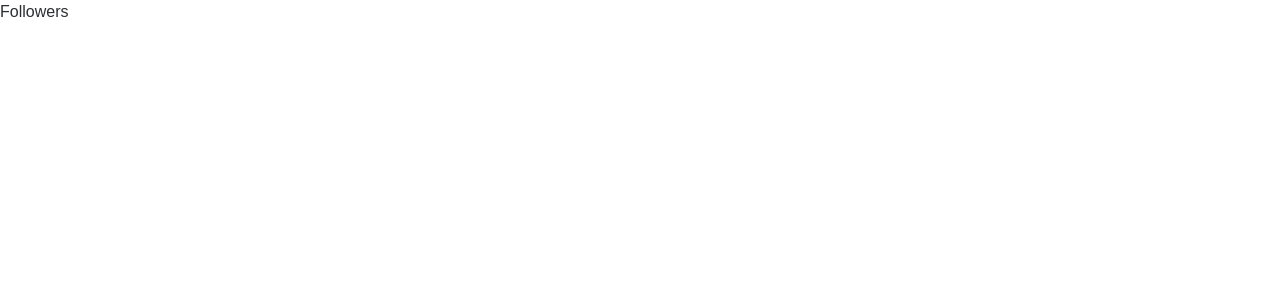
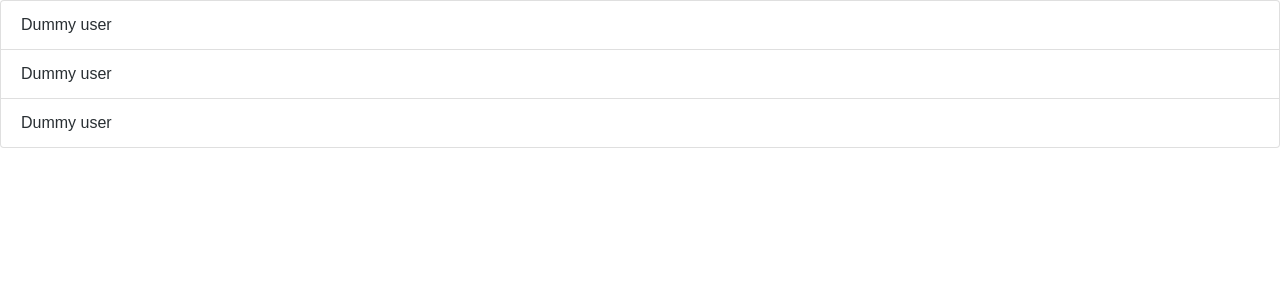
Before and after one commit to dudu2410/Social-Network-App, a React (Create React App) app in the folder social-network-app/: page /followers in a window 1280 px wide. Shown: the top 300 px of the page. Built offline with nearby package versions, Linux system fonts and the light colour scheme.

Commit message:
fix showing followers

```diff
--- a/social-network-app/src/Components/Followers.js
+++ b/social-network-app/src/Components/Followers.js
@@ -1,10 +1,18 @@
 import React, { Component } from 'react'
-import '../Css/Post.css'
+import '.././Css/App.css'
 
-export const Followers = ({ followers }) => {
+const Followers = ({ followers }) => {
     console.log("hello followers");
     console.log(followers);
   return (
-   <div>Followers</div>
+    <div className="background">
+    <ul className="list-group">
+    {followers.map((follower) => (
+      <li className="list-group-item" key = {follower.id}>{follower.username}</li>
+                    ))}
+            </ul>
+        </div>
   )
 }
+
+export default Followers;
--- a/social-network-app/src/Components/Semi-Header.js
+++ b/social-network-app/src/Components/Semi-Header.js
@@ -5,7 +5,7 @@ export const SemiHeader = (isFollow,followers) => {
     return (
         <ul>
             <li className="space"><a>Posts</a></li>
-           <li><a  href="/followers">Followers</a></li>
+            <li><a href="/followers">Followers</a></li>
             <li><a>Follow</a></li>
             <li><a>Likes</a></li>
             <li><a>Lists</a></li>
--- a/social-network-app/src/Containers/FollowersContainer.js
+++ b/social-network-app/src/Containers/FollowersContainer.js
@@ -1,10 +1,9 @@
 import { connect } from 'react-redux';
-import { Followers } from '../Components/Followers'
-
+import Followers from '../Components/Followers'
 
 const mapStateToProps = state => {
     return {
-        followers: state.postReducer.followers
+        followers: state.followersReducer.followers
     }
 }
 
--- a/social-network-app/src/Reducer/FollowersReducer.js
+++ b/social-network-app/src/Reducer/FollowersReducer.js
@@ -25,11 +25,11 @@ const initialState = {
     }
 };
 
-export function followersReducer(state = initialState, action) {
+export default function followersReducer(state = initialState, action) {
     switch (action.type) {
         case ADD_FOLLOWERS:
             return Object.assign({}, state, {
-                posts: [
+                followers: [
                     ...state.followers,
                     {
                         id: action.id,
--- a/social-network-app/src/Reducer/MainReducer.js
+++ b/social-network-app/src/Reducer/MainReducer.js
@@ -1,6 +1,6 @@
 import { combineReducers } from 'redux'
 import {postReducer} from './PostReducer'
-import {followersReducer} from './FollowersReducer'
+import followersReducer from './FollowersReducer'
 
 export const mainReducer = combineReducers({
     postReducer,followersReducer,
--- a/social-network-app/src/index.js
+++ b/social-network-app/src/index.js
@@ -6,7 +6,7 @@ import { BrowserRouter as Router, Route, Switch } from 'react-router-dom';
 import  store from './Store/MainStore'
 import App from './App'
 import { Wall } from './Components/Wall'
-import { Followers } from './Components/Followers'
+import FollowersContainer from './Containers/FollowersContainer';
 
 const Index = () => (
   <Provider store={store}>
@@ -16,7 +16,7 @@ const Index = () => (
           <Route exact path="/" component={App} />
           <Route path="/home" component={App} />
           <Route path="/wall" component={Wall} />
-          <Route path="/followers" component={Followers} />
+          <Route path="/followers" component={FollowersContainer} />
         </Switch>
       </Suspense>
     </Router>
```
